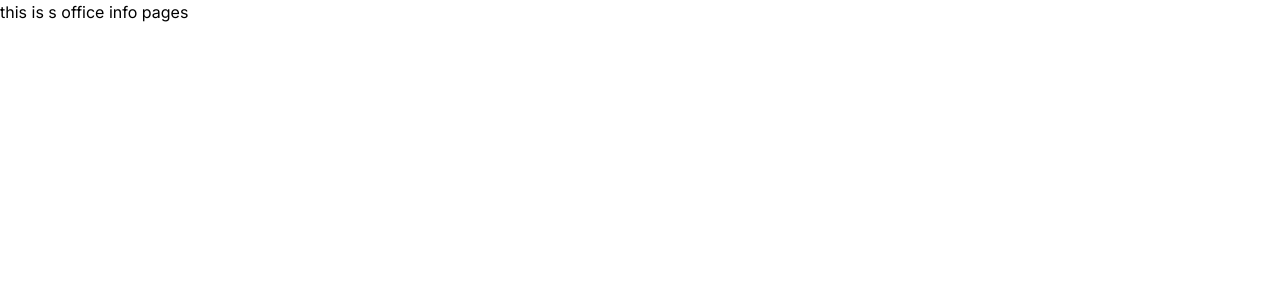
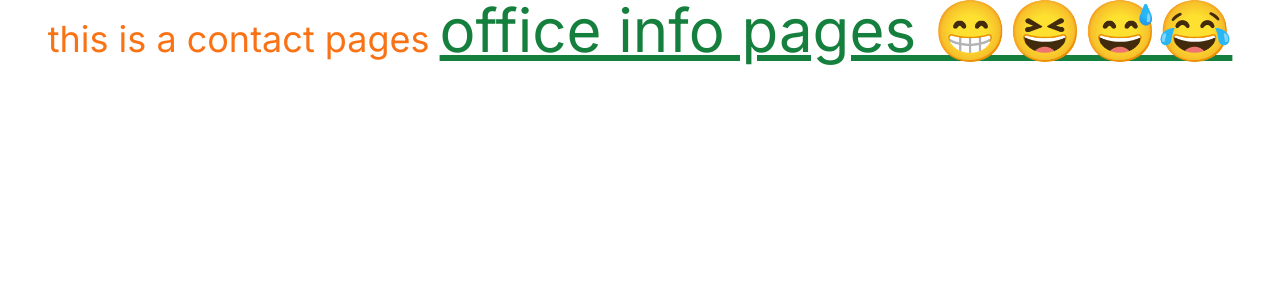
Before and after one commit to shaikot07/my-first-next-js-app-for-learning, a Next.js app: page /contact/office in a window 1280 px wide. Shown: the top 300 px of the page. Built offline with nearby package versions, Linux system fonts and the light colour scheme.

Commit message:
explore nestade route in nestaded > nestaded route

```diff
--- a/src/app/contact/office/page.js
+++ b/src/app/contact/office/page.js
@@ -3,7 +3,7 @@ import React from 'react';
 const officeInfo = () => {
     return (
         <div>
-            this is s office info pages
+            <h2 className='text-orange-500 text-4xl text-center'> this is  a contact pages <span className='text-green-700 text-6xl underline'>office info pages 😁😆😅😂</span></h2>
         </div>
     );
 };
```
